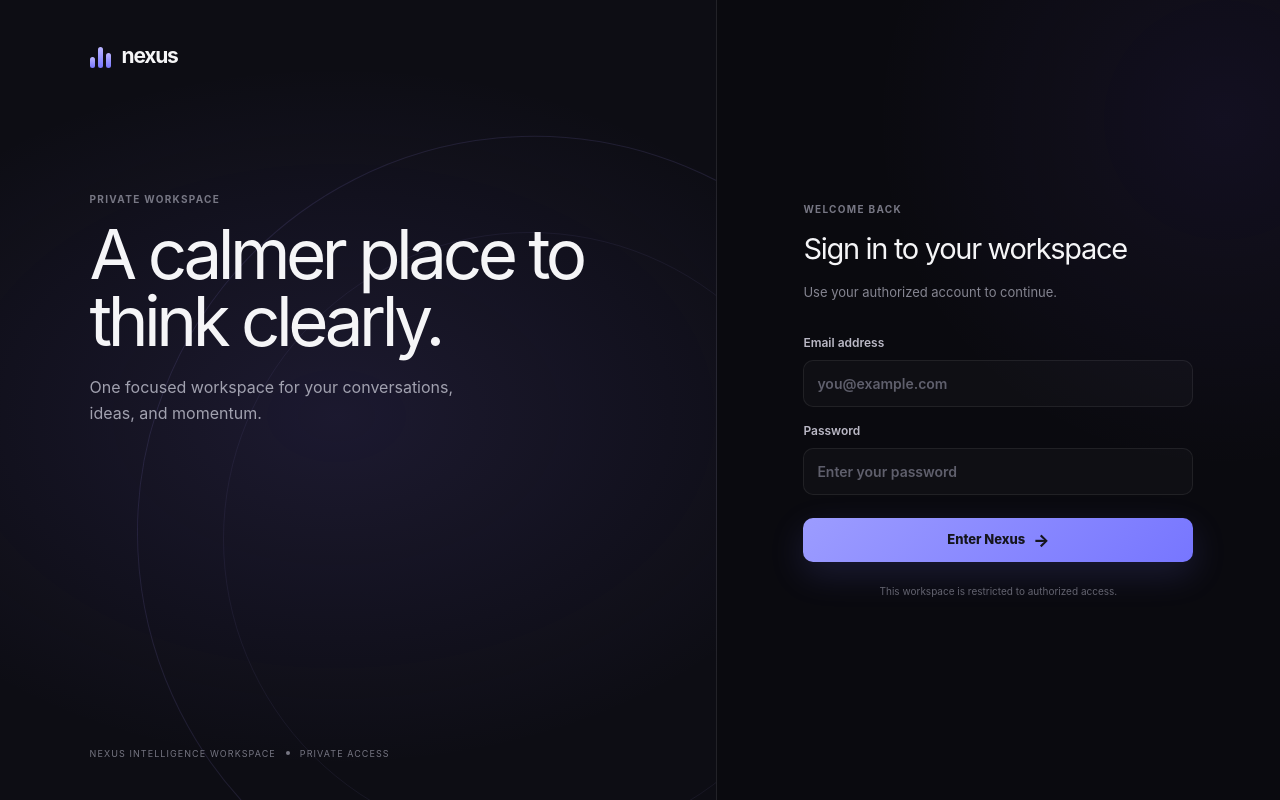
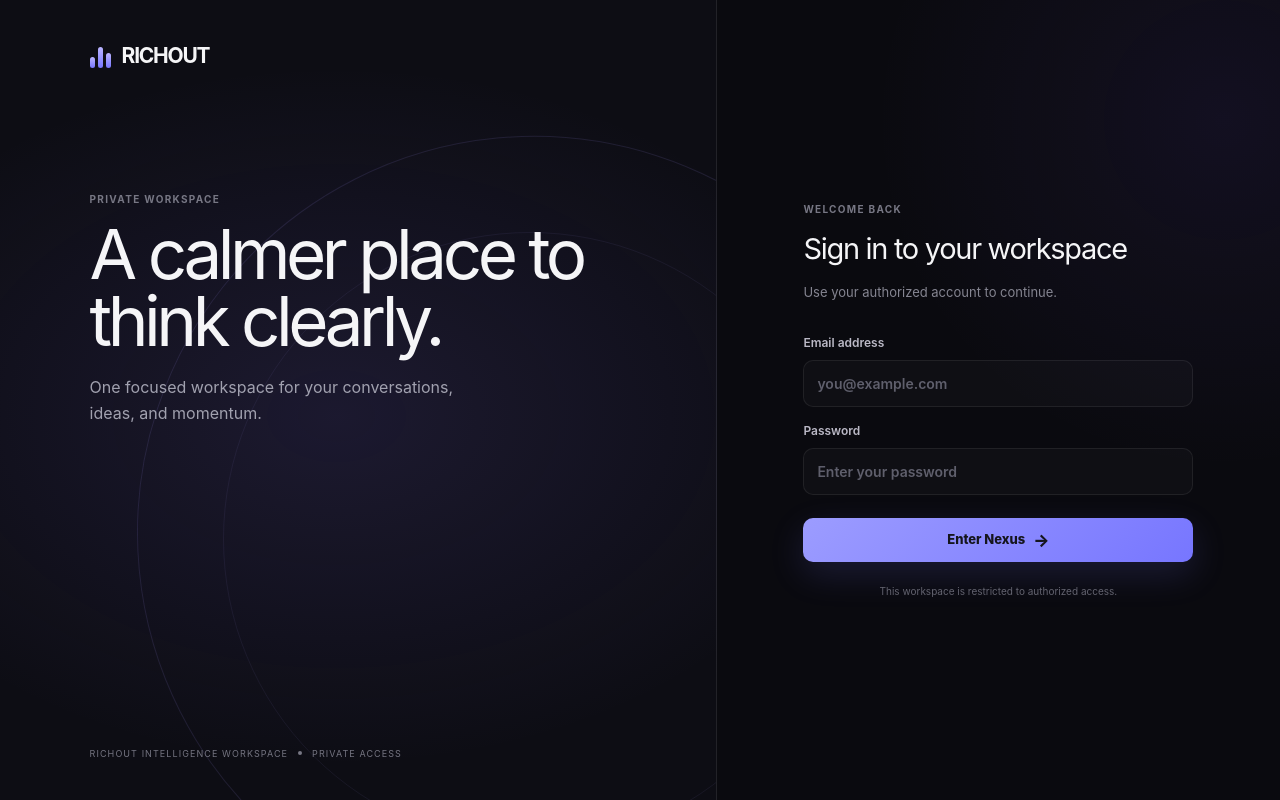
Before and after one commit to hediKS7/ai-agent, a Next.js app in the folder frontend/: page / in a window 1280 px wide. Built offline with nearby package versions, Linux system fonts and the light colour scheme; no server answers.

Commit message:
Rebrand nexus to RICHOUT

```diff
--- a/frontend/components/auth/login-gate.tsx
+++ b/frontend/components/auth/login-gate.tsx
@@ -5,7 +5,7 @@ import { ChatWorkspace } from "@/components/chat/workspace";
 
 const AUTHORIZED_EMAIL = "eya.mkaouar@ept.ucar.tn";
 const AUTHORIZED_PASSWORD = "vistasy2026";
-const SESSION_KEY = "nexus-authenticated";
+const SESSION_KEY = "RICHOUT-authenticated";
 const DEFAULT_USER_ID = process.env.NEXT_PUBLIC_DEMO_USER_ID ?? "988367fd-3496-401a-8c7c-3336a3523079";
 
 export function LoginGate() {
@@ -39,14 +39,14 @@ export function LoginGate() {
 
   return <main className="auth-page">
     <section className="auth-intro">
-      <div className="auth-brand"><span className="brand__mark"><i /><i /><i /></span><strong>nexus</strong></div>
+      <div className="auth-brand"><span className="brand__mark"><i /><i /><i /></span><strong>RICHOUT</strong></div>
       <div className="auth-intro__content">
         <p className="eyebrow">Private workspace</p>
         <h1>A calmer place to think clearly.</h1>
         <p>One focused workspace for your conversations, ideas, and momentum.</p>
       </div>
       <div className="auth-orbit auth-orbit--one" /><div className="auth-orbit auth-orbit--two" />
-      <p className="auth-intro__footer">Nexus intelligence workspace <span /> Private access</p>
+      <p className="auth-intro__footer">RICHOUT intelligence workspace <span /> Private access</p>
     </section>
     <section className="auth-panel">
       <form className="login-card" onSubmit={signIn}>
--- a/frontend/components/chat/sidebar.tsx
+++ b/frontend/components/chat/sidebar.tsx
@@ -26,7 +26,7 @@ export function Sidebar(props: SidebarProps) {
     <aside className="sidebar">
       <div className="brand">
         <span className="brand__mark"><i /><i /><i /></span>
-        <span><strong>nexus</strong><small>intelligence workspace</small></span>
+        <span><strong>RICHOUT</strong><small>intelligence workspace</small></span>
         <button className="sidebar__close" onClick={onClose} aria-label="Close sidebar">Close</button>
       </div>
       <div className="sidebar__scroll">
```
